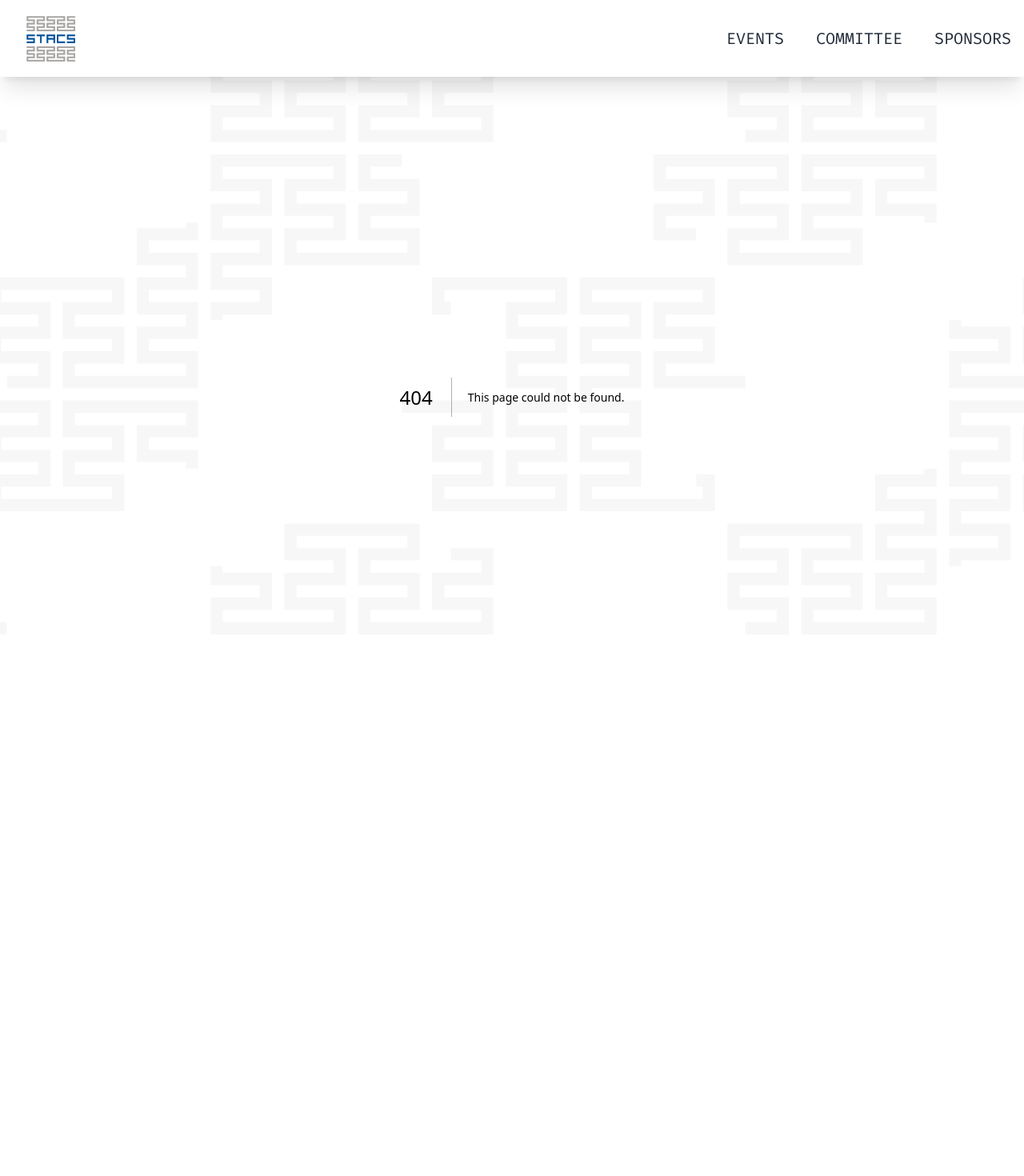
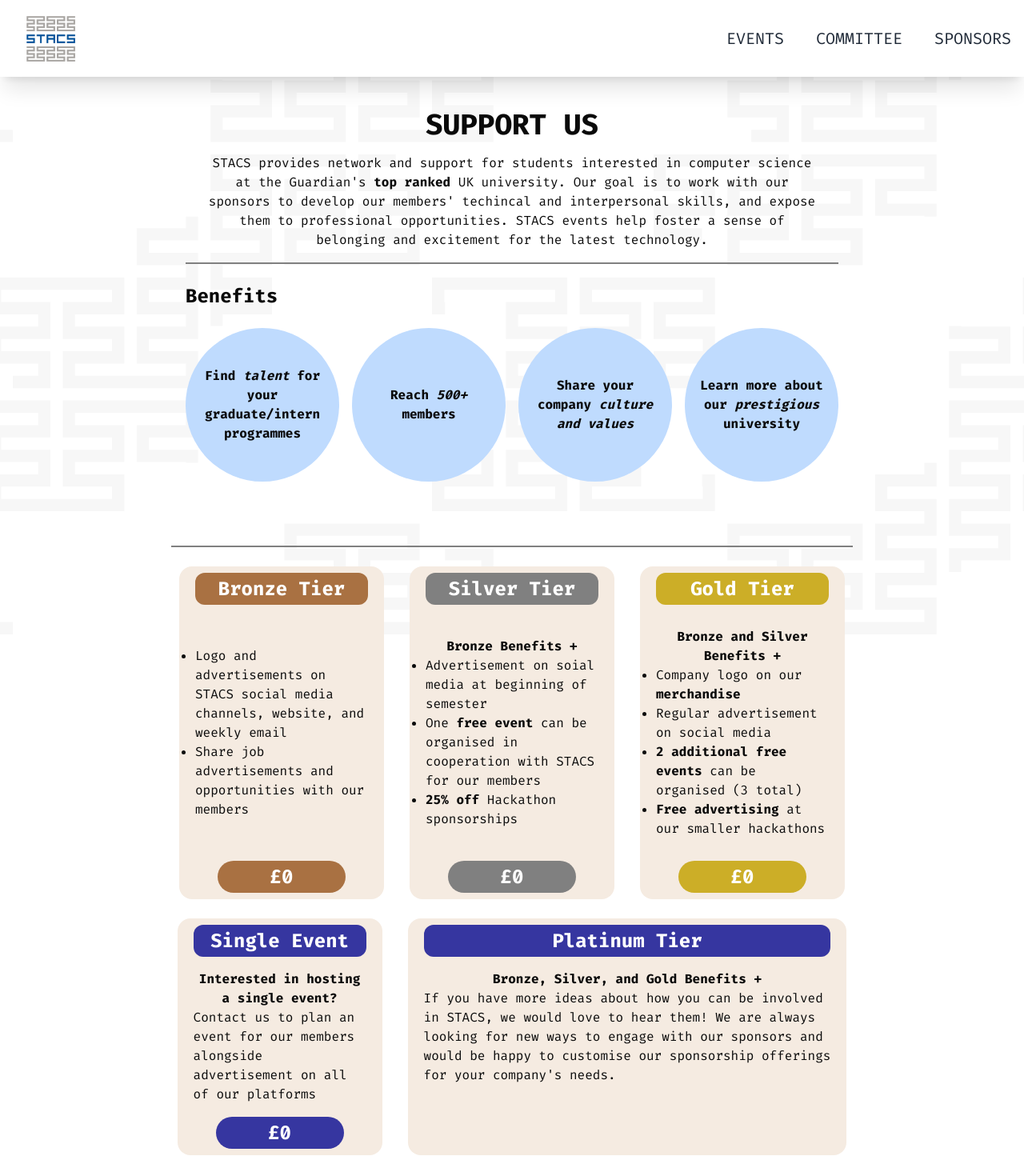
Before and after one commit to Arnav-Bista/stacs, a Next.js app in the folder frontend/: page /sponsors/support in a window 1280 px wide. Before the commit this address had no page. Shown: the top 1470 px of the page at 80% size. Before the commit the page ends 896 px from the top, so only its background shows below. Built offline with nearby package versions, Linux system fonts and the light colour scheme; a web font is replaced by a local one.

Commit message:
update sponsorship page

```diff
--- /dev/null
+++ b/frontend/app/components/CircularInfo.tsx
@@ -0,0 +1,18 @@
+interface CircularInfoProps {
+  text: string;
+  emphasis: string;
+}
+
+export default function CircularInfo({ text, emphasis }: CircularInfoProps) {
+  const [prefix, suffix] = text.split('[emphasis]');
+
+  return (
+    <div className="size-48 rounded-full bg-blue-200 inline-flex justify-center items-center">
+      <p className="text-center text-s px-4 font-bold">
+        {prefix}
+        <i>{emphasis}</i>
+        {suffix}
+      </p>
+    </div>
+  );
+}
--- /dev/null
+++ b/frontend/app/components/HorizontalDivider.tsx
@@ -0,0 +1,17 @@
+interface HorizontalDividerProps {
+  children?: React.ReactNode;
+}
+
+export default function HorizontalDivider({ children }: HorizontalDividerProps) {
+  return (
+    <div style={{ borderTop: "2px solid #808080", marginLeft: 20, marginRight: 20 }}>
+      <br />
+      {children && (
+        <>
+            {children}
+            <br />
+
+        </>)}
+    </div>
+  );
+}
--- /dev/null
+++ b/frontend/app/components/SponsorshipTile.tsx
@@ -0,0 +1,30 @@
+interface SponsorshipTileProps {
+  className?: string;
+  packageTier?: string;
+  packageColour?: string;
+  packagePrice?: string;
+  packageDescription?: string;
+  children?: React.ReactNode;
+}
+
+export default function SponsorshipTile({ className, packagePrice = "£0", packageTier="package-tier", packageColour="gray", children }: SponsorshipTileProps) {
+  return (
+    <div className={`bg-[#f5ebe1] w-64 h-84 px-5 py-2 items-start justify-center rounded-2xl mx-2 ${className || ''}`}>
+      <div
+        style={{ backgroundColor: packageColour }}
+        className="w-50 h-10 flex items-center justify-center rounded-xl mx-2}">
+        <h2 className="text-white text-2xl font-bold text-center">{packageTier}</h2>
+
+      </div>
+      <div className="h-80 flex flex-col w-34 items-center justify-center">
+      {children}
+      </div>
+      <div
+        style={{ backgroundColor: packageColour }}
+        className="w-40 h-10 flex items-center justify-center rounded-3xl mx-auto">
+        <h2 className="text-white text-2xl font-bold text-center">{packagePrice}</h2>
+
+      </div>
+    </div>
+  );
+}
--- /dev/null
+++ b/frontend/app/components/SponsorshipTilePlatinum.tsx
@@ -0,0 +1,24 @@
+interface SponsorshipTileProps {
+  className?: string;
+  packageTier?: string;
+  packageColour?: string;
+  packagePrice?: string;
+  packageDescription?: string;
+  children?: React.ReactNode;
+}
+
+export default function SponsorshipTilePlatinum({ className, packagePrice = "£0", packageTier="package-tier", packageColour="gray", children }: SponsorshipTileProps) {
+  return (
+    <div className={`bg-[#f5ebe1] w-fit h-84 px-5 py-2 items-start justify-center rounded-2xl mx-2 ${className || ''}`}>
+      <div
+        style={{ backgroundColor: packageColour }}
+        className="w-50 h-10 flex items-center justify-center rounded-xl mx-2}">
+        <h2 className="text-white text-2xl font-bold text-center">{packageTier}</h2>
+
+      </div>
+      <div className="py-4 flex-col w-34 items-center justify-center">
+      {children}
+      </div>
+    </div>
+  );
+}
--- /dev/null
+++ b/frontend/app/components/SponsorshipTileSingle.tsx
@@ -0,0 +1,30 @@
+interface SponsorshipTileProps {
+  className?: string;
+  packageTier?: string;
+  packageColour?: string;
+  packagePrice?: string;
+  packageDescription?: string;
+  children?: React.ReactNode;
+}
+
+export default function SponsorshipTileSingle({ className, packagePrice = "£0", packageTier="package-tier", packageColour="gray", children }: SponsorshipTileProps) {
+  return (
+    <div className={`bg-[#f5ebe1] w-64 h-84 px-5 py-2 items-start justify-center rounded-2xl mx-2 ${className || ''}`}>
+      <div
+        style={{ backgroundColor: packageColour }}
+        className="w-50 h-10 flex items-center justify-center rounded-xl mx-2}">
+        <h2 className="text-white text-2xl font-bold text-center">{packageTier}</h2>
+
+      </div>
+      <div className="py-4 flex flex-col w-34 items-center justify-center">
+      {children}
+      </div>
+      <div
+        style={{ backgroundColor: packageColour }}
+        className="w-40 h-10 flex items-center justify-center rounded-3xl mx-auto">
+        <h2 className="text-white text-2xl font-bold text-center">{packagePrice}</h2>
+
+      </div>
+    </div>
+  );
+}
--- a/frontend/app/sponsors/page.tsx
+++ b/frontend/app/sponsors/page.tsx
@@ -27,7 +27,7 @@
                 <Image src="/dorahacks_logo.png" alt="Dorahacks logo" width={200} height={200} />
                 <Image src="/ncr-atleos_logo.png" alt="NCR Atleos logo" width={200} height={200} />
             </div>
-        <Link href="/sponsor" className={`${buttonVariants({ variant: "outline" })} h-10 w-32 my-4`}>Support Us</Link>
+        <Link href="/sponsors/support" className={`${buttonVariants({ variant: "outline" })} h-10 w-32 my-4`}>Support Us</Link>
         </div>
     </main>
   );
--- /dev/null
+++ b/frontend/app/sponsors/support/page.tsx
@@ -0,0 +1,123 @@
+import StacsLogo from "@/app/components/StacsLogo";
+import Sponsors from "@/app/components/Sponsors"
+import Link from "next/link";
+import CircularInfo from "@/app/components/CircularInfo";
+import HorizontalDivider from "@/app/components/HorizontalDivider";
+import SponsorshipTile from "@/app/components/SponsorshipTile";
+import SponsorshipTileSingle from "@/app/components/SponsorshipTileSingle";
+import SponsorshipTilePlatinum from "@/app/components/SponsorshipTilePlatinum";
+import Image from "next/image";
+
+import { buttonVariants } from "@/components/ui/button";
+import SponsorTile from "../../components/SponsorTile";
+
+export default function SponsorSupportPage() {
+   const infoItems = [
+    { text: "Find [emphasis] for your graduate/intern programmes", emphasis: "talent" },
+    { text: "Reach [emphasis] members", emphasis: "500+" },
+    { text: "Share your company [emphasis]", emphasis: "culture and values" },
+    { text: "Learn more about our [emphasis] university", emphasis: "prestigious" },
+  ];
+
+  return (
+    <main className="flex justify-center px-4">
+      <div className="flex flex-col justify-center items-center p-10 w-full gap-4">
+        <h1 className="text-4xl font-bold text-center">SUPPORT US</h1>
+        <p className="text-s max-w-3xl text-center">
+          STACS provides network and support for students interested in computer science at the Guardian's <b>top ranked</b> UK university.
+          Our goal is to work with our sponsors to develop our members' techincal and interpersonal skills, and expose them to
+          professional opportunities. STACS events help foster a sense of belonging and excitement for the latest technology.
+        </p>
+
+        {/* horizontal bar */}
+        <HorizontalDivider>
+
+          <h2 className="text-2xl font-bold text-left">Benefits</h2>
+          <br/>
+
+          <div className="flex flex-wrap justify-center gap-4">
+
+            {infoItems.map((item, index) => (
+              <CircularInfo
+                key={index}
+                text={item.text}
+                emphasis={item.emphasis}
+              />
+            ))}
+          </div>
+
+        </HorizontalDivider>
+        <br/>
+        <HorizontalDivider>
+        <div className="flex flex-wrap justify-center gap-4">
+
+          <SponsorshipTile
+            packageTier="Bronze Tier"
+            packageColour="#a97142">
+            <p className="text-s text-left">
+              <ul className="list-disc">
+                <li>Logo and advertisements on STACS social media channels, website, and weekly email</li>
+                <li>Share job advertisements and opportunities with our members</li>
+              </ul>
+            </p>
+
+          </SponsorshipTile>
+          <SponsorshipTile
+            packageTier="Silver Tier"
+            packageColour="#808080">
+            <p className="text-s font-bold text-center">Bronze Benefits +</p>
+            <p className="text-s text-left">
+              <ul className="list-disc">
+                <li>Advertisement on soial media at beginning of semester</li>
+                <li>One <b>free event</b> can be organised in cooperation with STACS for our members</li>
+                <li><b>25% off</b> Hackathon sponsorships</li>
+              </ul>
+            </p>
+
+          </SponsorshipTile>
+          <SponsorshipTile
+            packageTier="Gold Tier"
+            packageColour="#ccae27">
+            <p className="text-s font-bold text-center">Bronze and Silver Benefits +</p>
+            <p className="text-s text-left">
+              <ul className="list-disc">
+                <li>Company logo on our <b>merchandise</b></li>
+                <li>Regular advertisement on social media</li>
+                <li><b>2 additional free events</b> can be organised (3 total)</li>
+                <li><b>Free advertising</b> at our smaller hackathons</li>
+              </ul>
+            </p>
+          </SponsorshipTile>
+        </div>
+
+        <br/>
+        <div className="flex flex-wrap justify-center gap-4">
+        <SponsorshipTileSingle
+            packageTier="Single Event"
+            packageColour="#3636a0">
+            <p className="text-s font-bold text-center">Interested in hosting a single event?</p>
+            <p className="text-s text-left">
+              Contact us to plan an event for our members alongside advertisement on all of our platforms
+            </p>
+          </SponsorshipTileSingle>
+
+          <SponsorshipTilePlatinum
+            packageTier="Platinum Tier"
+            packageColour="#3636a0">
+            <p className="text-s font-bold text-center">Bronze, Silver, and Gold Benefits +</p>
+            <p className="text-s text-left">
+              If you have more ideas about how you can be involved <br/>
+              in STACS, we would love to hear them! We are always<br/>
+              looking for new ways to engage with our sponsors and<br/>
+              would be happy to customise our sponsorship offerings <br/>
+              for your company's needs.
+            </p>
+          </SponsorshipTilePlatinum>
+        </div>
+        </HorizontalDivider>
+
+
+      </div>
+    </main>
+  );
+}
--- a/frontend/package.json
+++ b/frontend/package.json
@@ -20,6 +20,7 @@
     "react": "19.0.0-rc-66855b96-20241106",
     "react-dom": "19.0.0-rc-66855b96-20241106",
     "react-icons": "^5.4.0",
+    "strapi": "^3.6.11",
     "tailwind-merge": "^2.6.0",
     "tailwindcss-animate": "^1.0.7"
   },
```
Also changed, not shown: 1 other file (tests, documents, lock files or other folders).
